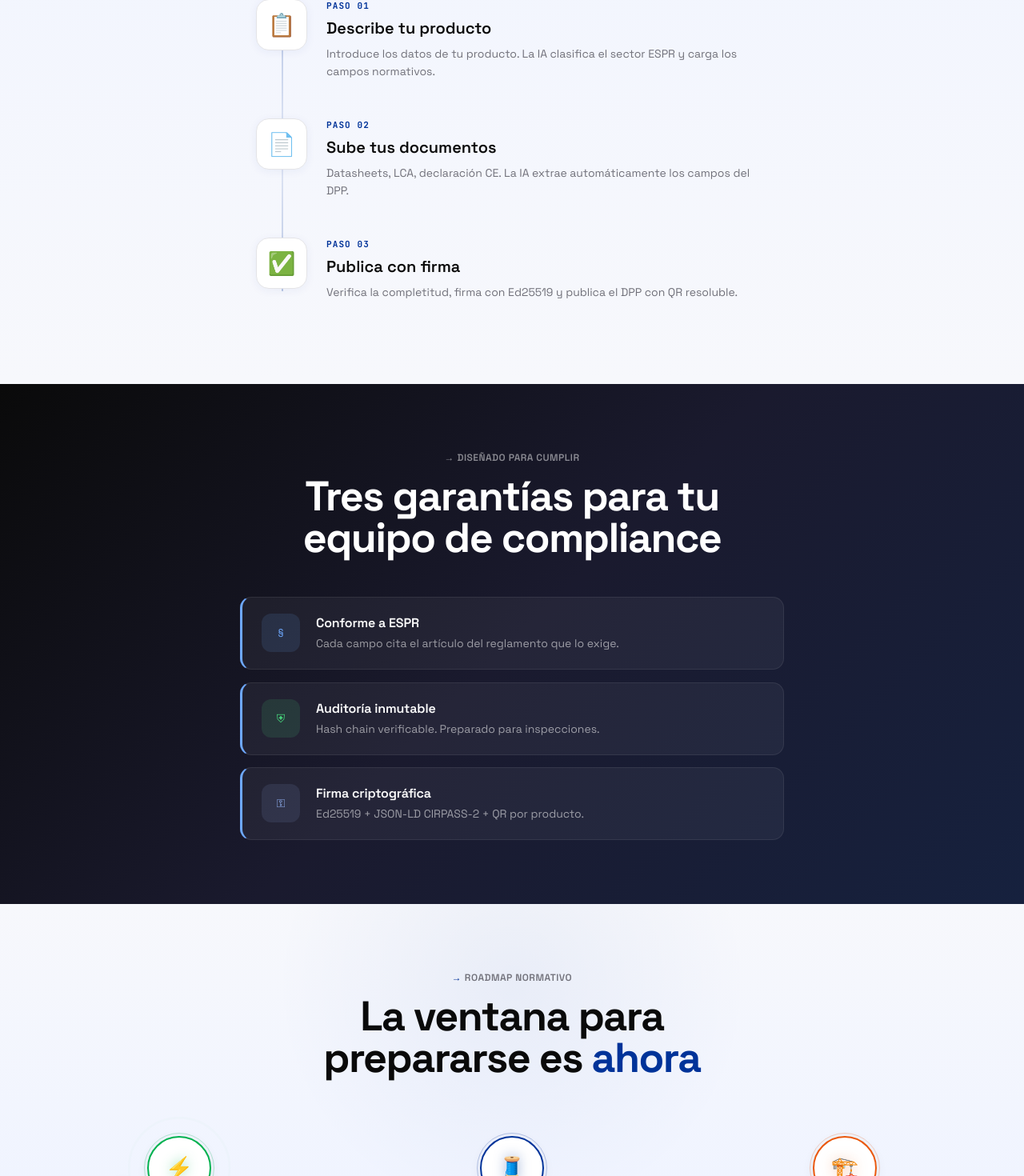
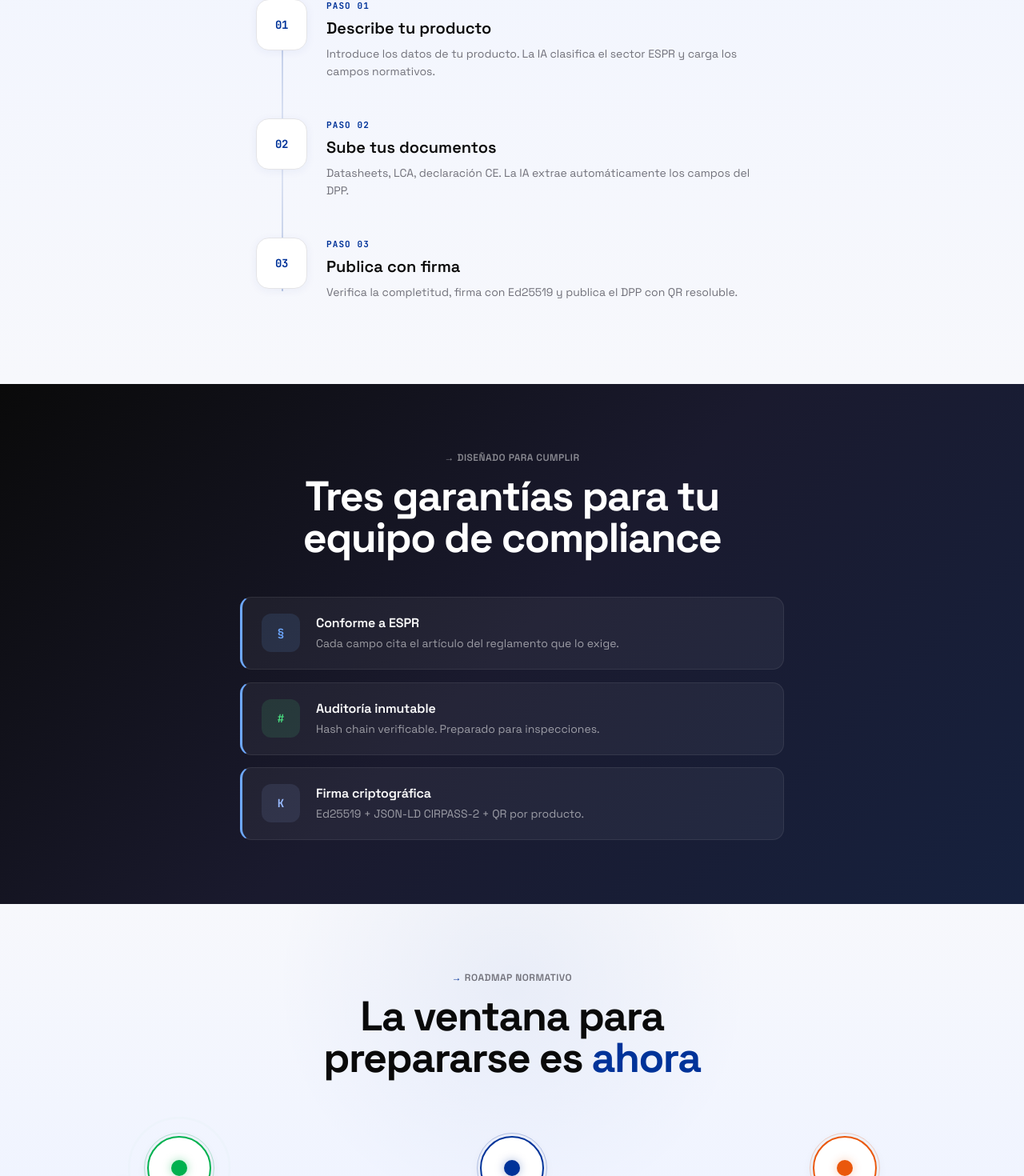
Before and after one commit to ComunidadIA-OS/PasaporteAbierto-Pasaporte-Digital-de-Producto-open-source-para-PYMEs-industriales-europeas, a Next.js app in the folder frontend/: page / in a window 1280 px wide. Shown: the part 1200-2670 px from the top of the page at 80% size. Built offline with nearby package versions, Linux system fonts and the light colour scheme; no server answers.

Commit message:
refactor(frontend): elimina emojis de la landing page
Reemplaza emojis por elementos tipográficos y geométricos:
- Steps: número mono (01, 02, 03) en vez de emoji
- Roadmap: dot de color sólido con glow en vez de emoji
- Trust points: caracteres mono (§, #, K) en vez de unicode especial

```diff
--- a/frontend/app/globals.css
+++ b/frontend/app/globals.css
@@ -1070,6 +1070,13 @@ body {
   transform: scale(1.08);
   box-shadow: 0 4px 20px rgba(0,51,153,0.12);
 }
+.v-step-dot-num {
+  font-family: var(--font-mono);
+  font-size: 14px;
+  font-weight: 700;
+  color: var(--accent);
+  letter-spacing: -0.02em;
+}
 .v-step-content { flex: 1; }
 .v-step-num {
   font-family: var(--font-mono);
@@ -1126,7 +1133,9 @@ body {
   display: grid;
   place-items: center;
   border-radius: 12px;
-  font-size: 22px;
+  font-family: var(--font-mono);
+  font-size: 20px;
+  font-weight: 700;
 }
 .v-trust-pill strong {
   display: block;
@@ -1248,10 +1257,12 @@ body {
   border: 1px solid var(--rm-color);
   opacity: 0.25;
 }
-.v-rm-icon {
-  font-size: 28px;
-  line-height: 1;
-  filter: drop-shadow(0 0 8px var(--rm-glow));
+.v-rm-dot-inner {
+  width: 20px;
+  height: 20px;
+  border-radius: 50%;
+  background: var(--rm-color);
+  box-shadow: 0 0 12px var(--rm-glow);
 }
 
 /* Anillo animado de glow para "live" */
--- a/frontend/app/page.tsx
+++ b/frontend/app/page.tsx
@@ -21,19 +21,16 @@ async function getHealth() {
 const HOW_STEPS = [
   {
     n: "01",
-    icon: "📋",
     title: "Describe tu producto",
     body: "Introduce los datos de tu producto. La IA clasifica el sector ESPR y carga los campos normativos.",
   },
   {
     n: "02",
-    icon: "📄",
     title: "Sube tus documentos",
     body: "Datasheets, LCA, declaración CE. La IA extrae automáticamente los campos del DPP.",
   },
   {
     n: "03",
-    icon: "✅",
     title: "Publica con firma",
     body: "Verifica la completitud, firma con Ed25519 y publica el DPP con QR resoluble.",
   },
@@ -48,14 +45,14 @@ const TRUST_POINTS = [
     bg: "rgba(110, 168, 254, 0.12)",
   },
   {
-    icon: "⛨",
+    icon: "#",
     title: "Auditoría inmutable",
     body: "Hash chain verificable. Preparado para inspecciones.",
     color: "#4ade80",
     bg: "rgba(74, 222, 128, 0.12)",
   },
   {
-    icon: "⚿",
+    icon: "K",
     title: "Firma criptográfica",
     body: "Ed25519 + JSON-LD CIRPASS-2 + QR por producto.",
     color: "#99bbff",
@@ -71,7 +68,6 @@ const ROADMAP = [
     glow: "rgba(0, 177, 79, 0.4)",
     sectors: ["Baterías"],
     label: "Ya obligatorio",
-    icon: "⚡",
   },
   {
     year: "2027",
@@ -80,7 +76,6 @@ const ROADMAP = [
     glow: "rgba(0, 51, 153, 0.35)",
     sectors: ["Textil", "Electrónica"],
     label: "Acto delegado finalizado",
-    icon: "🧵",
   },
   {
     year: "2028",
@@ -89,7 +84,6 @@ const ROADMAP = [
     glow: "rgba(234, 88, 12, 0.3)",
     sectors: ["Mobiliario", "Construcción", "Neumáticos"],
     label: "En preparación",
-    icon: "🏗️",
   },
 ];
 
@@ -234,7 +228,7 @@ export default async function Home() {
                 <Reveal key={s.n} delay={i * 180}>
                   <div className="v-step">
                     <div className="v-step-dot" aria-hidden>
-                      <span>{s.icon}</span>
+                      <span className="v-step-dot-num">{s.n}</span>
                     </div>
                     <div className="v-step-content">
                       <div className="v-step-num">Paso {s.n}</div>
@@ -319,7 +313,7 @@ export default async function Home() {
                       {/* Nodo circular animado */}
                       <div className="v-rm-circle">
                         <div className="v-rm-ring" aria-hidden />
-                        <span className="v-rm-icon">{phase.icon}</span>
+                        <div className="v-rm-dot-inner" aria-hidden />
                         {phase.status === "live" && <div className="v-rm-glow-ring" aria-hidden />}
                       </div>
 
```
